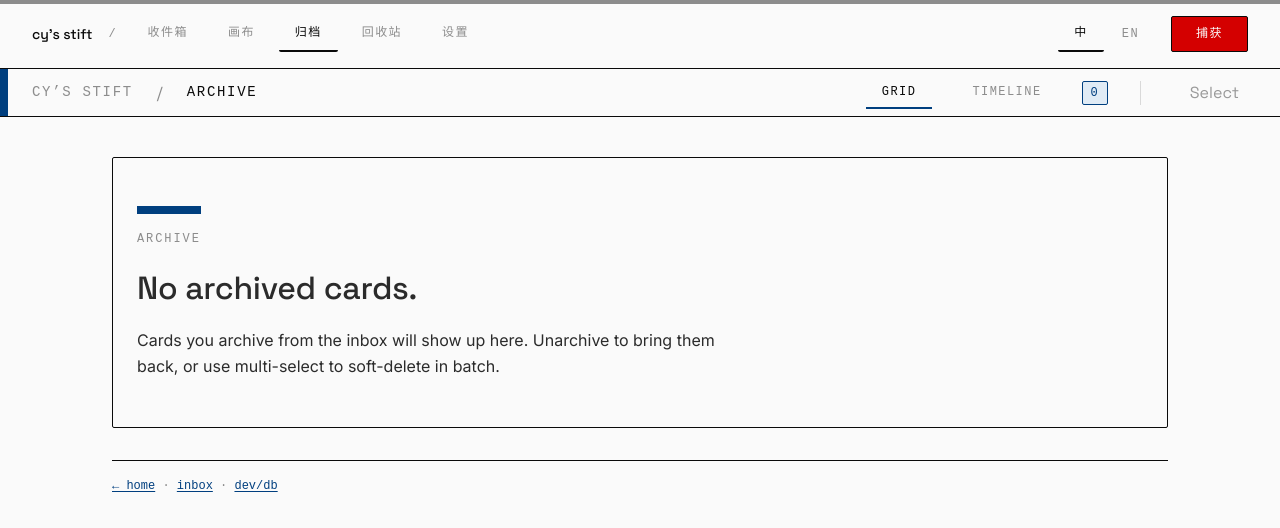
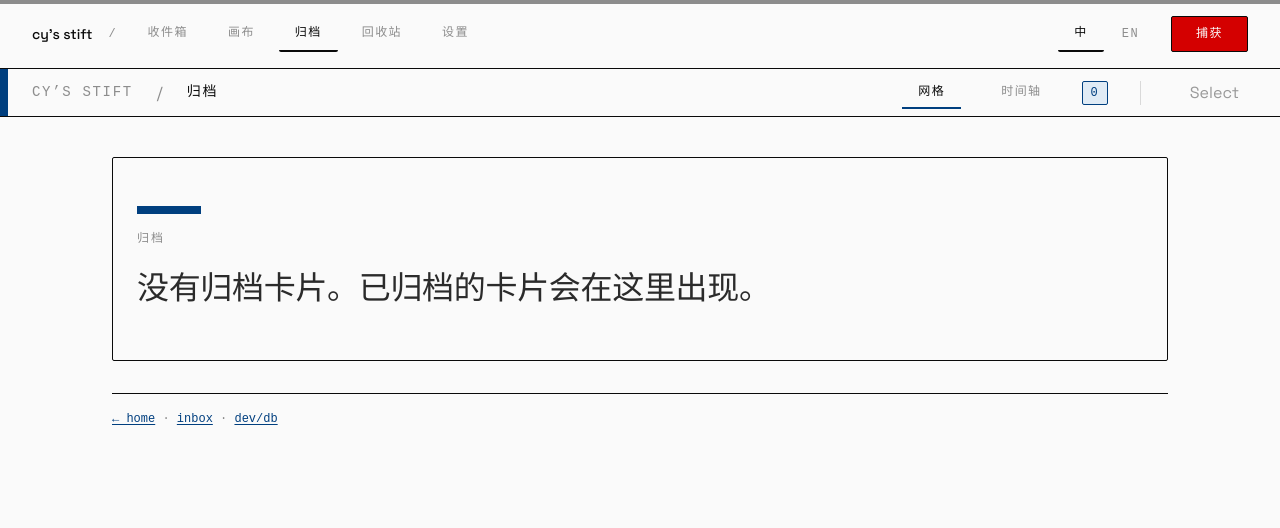
Before and after one commit to wscytz/cys-stift, a Next.js app in the folder apps/web/: page /archive in a window 1280 px wide. Shown: the top 528 px of the page. Built offline with nearby package versions, Linux system fonts and the light colour scheme.

Commit message:
feat(i18n): archive page zh/en migration (v0.22.3-i18n)

```diff
--- a/apps/web/src/app/archive/page.tsx
+++ b/apps/web/src/app/archive/page.tsx
@@ -5,6 +5,7 @@ import Link from 'next/link'
 import { Button, Card as UICard, Modal, Tag, Toolbar } from '@cys-stift/ui'
 import type { Card, CardId } from '@cys-stift/domain'
 import { useDb } from '@/lib/db-client'
+import { useI18n } from '@/lib/i18n'
 import { ArchiveCardTile } from '@/features/archive/archive-card-tile'
 import { Timeline } from '@/features/archive/timeline'
 import { CardDetailModal } from '@/features/card/card-detail'
@@ -12,6 +13,7 @@ import { CardDetailModal } from '@/features/card/card-detail'
 type View = 'grid' | 'timeline'
 
 export default function ArchivePage() {
+  const { t } = useI18n()
   const { snap, service, ready } = useDb()
   void snap // subscribe
   const [view, setView] = useState<View>('grid')
@@ -97,27 +99,27 @@ export default function ArchivePage() {
       <Toolbar region="archive">
         <span className="crumb">cy&rsquo;s stift</span>
         <span className="crumb-sep">/</span>
-        <span className="crumb crumb--here">archive</span>
+        <span className="crumb crumb--here">{t('archive.crumb')}</span>
         <span className="crumb-spacer" />
         <button
           type="button"
           className={`tab ${view === 'grid' ? 'tab--active' : ''}`}
           onClick={() => setView('grid')}
         >
-          grid
+          {t('archive.viewGrid')}
         </button>
         <button
           type="button"
           className={`tab ${view === 'timeline' ? 'tab--active' : ''}`}
           onClick={() => setView('timeline')}
         >
-          timeline
+          {t('archive.viewTimeline')}
         </button>
         <Tag color="blue">{cards.length}</Tag>
         <span className="tab-sep" />
         {selectMode ? (
           <Button variant="ghost" onClick={exitSelectMode}>
-            Done
+            {t('archive.selectNone')}
           </Button>
         ) : (
           <Button variant="ghost" onClick={() => setSelectMode(true)} disabled={cards.length === 0}>
@@ -249,16 +251,13 @@ export default function ArchivePage() {
 }
 
 function EmptyState() {
+  const { t } = useI18n()
   return (
     <UICard>
       <div className="empty">
         <div className="empty__bar" aria-hidden="true" />
-        <p className="empty__eyebrow">archive</p>
-        <h2 className="empty__h">No archived cards.</h2>
-        <p className="empty__lede">
-          Cards you archive from the inbox will show up here. Unarchive to
-          bring them back, or use multi-select to soft-delete in batch.
-        </p>
+        <p className="empty__eyebrow">{t('archive.crumb')}</p>
+        <h2 className="empty__h">{t('archive.empty')}</h2>
       </div>
     </UICard>
   )
```
